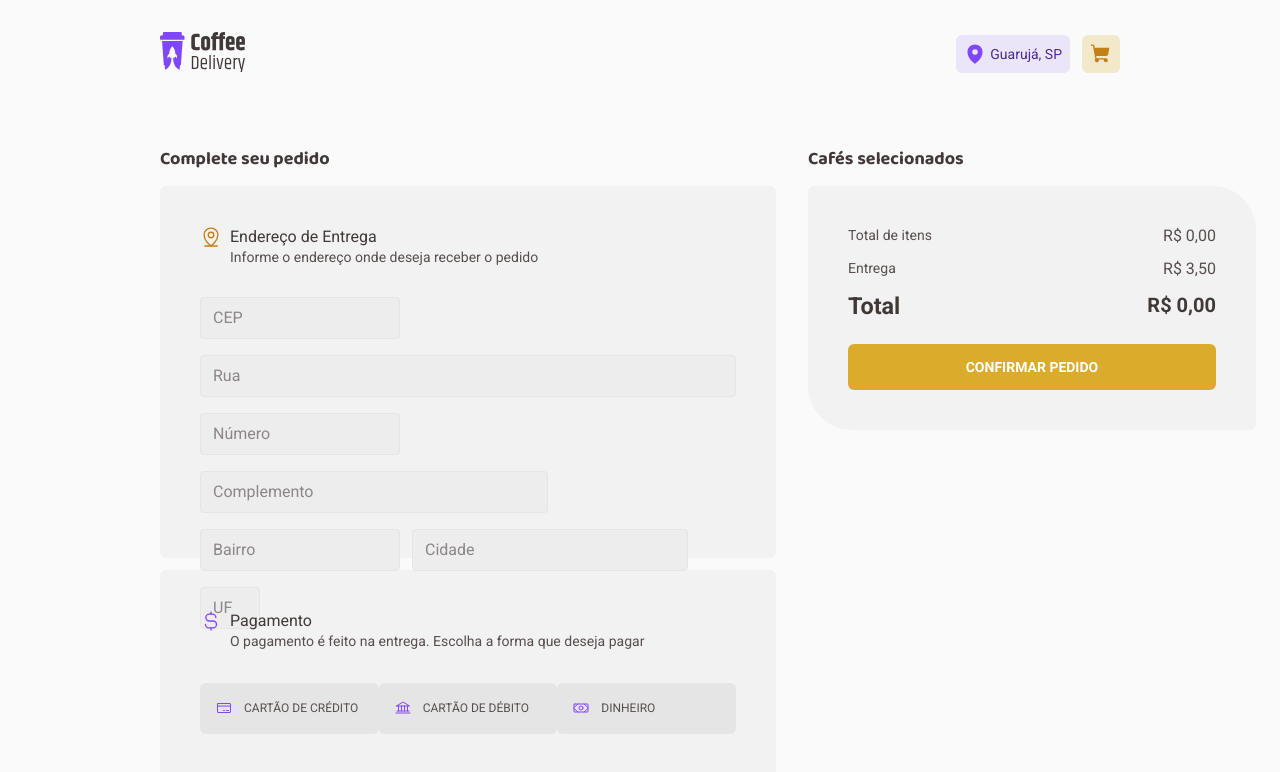
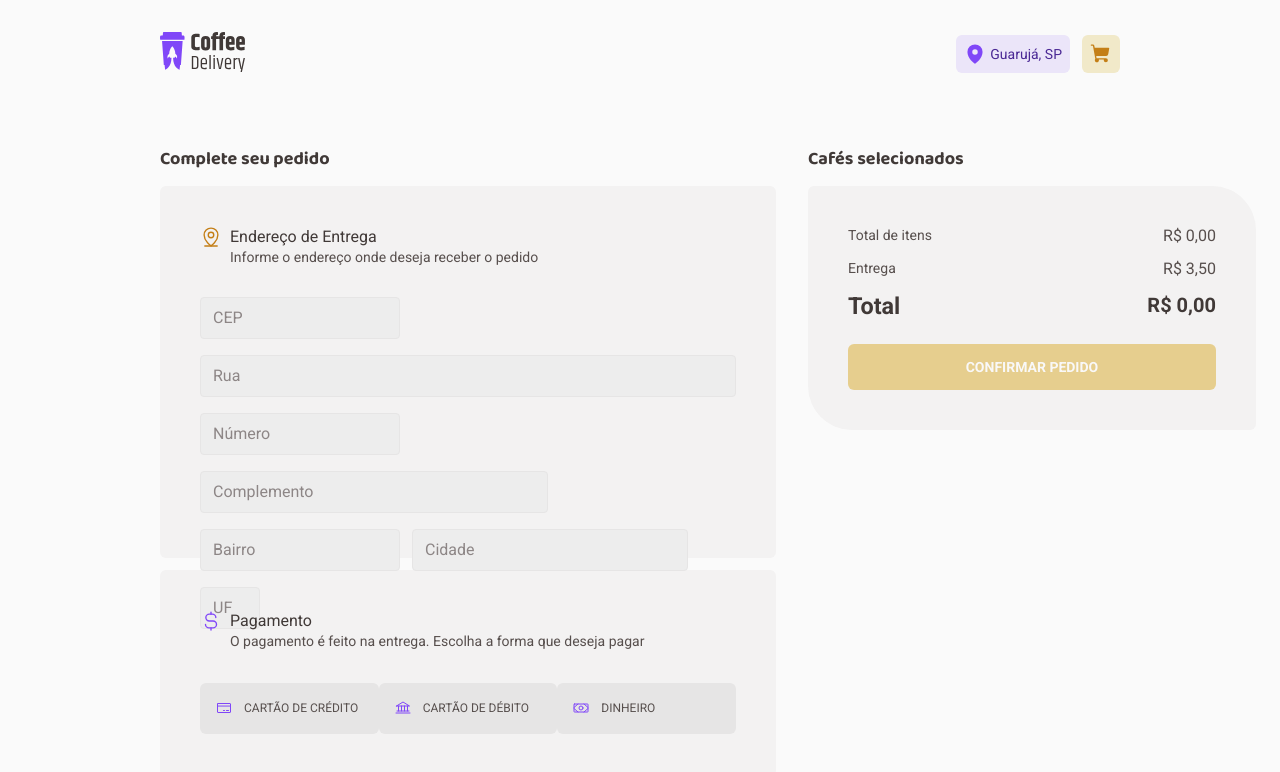
Before and after one commit to eoSalinas/coffee-delivery, a React (Vite) app: page /checkout in a window 1280 px wide. Shown: the top 772 px of the page. Built offline with nearby package versions, Linux system fonts and the light colour scheme.

Commit message:
added style for disabled confirmPurchaseButton

```diff
--- a/src/pages/checkout/components/CartView/style.ts
+++ b/src/pages/checkout/components/CartView/style.ts
@@ -79,7 +79,16 @@ export const ConfirmPurchaseButton = styled.button`
   background: ${(props) => props.theme['yellow-500']};
 
   &:hover {
-    transition: all 60ms;
+    transition: all 100ms;
     background: ${(props) => props.theme['yellow-900']};
   }
+
+  &:disabled {
+    opacity: 0.5;
+    cursor: default;
+
+    :hover {
+      background: ${(props) => props.theme['yellow-500']};
+    }
+  }
 `
```
